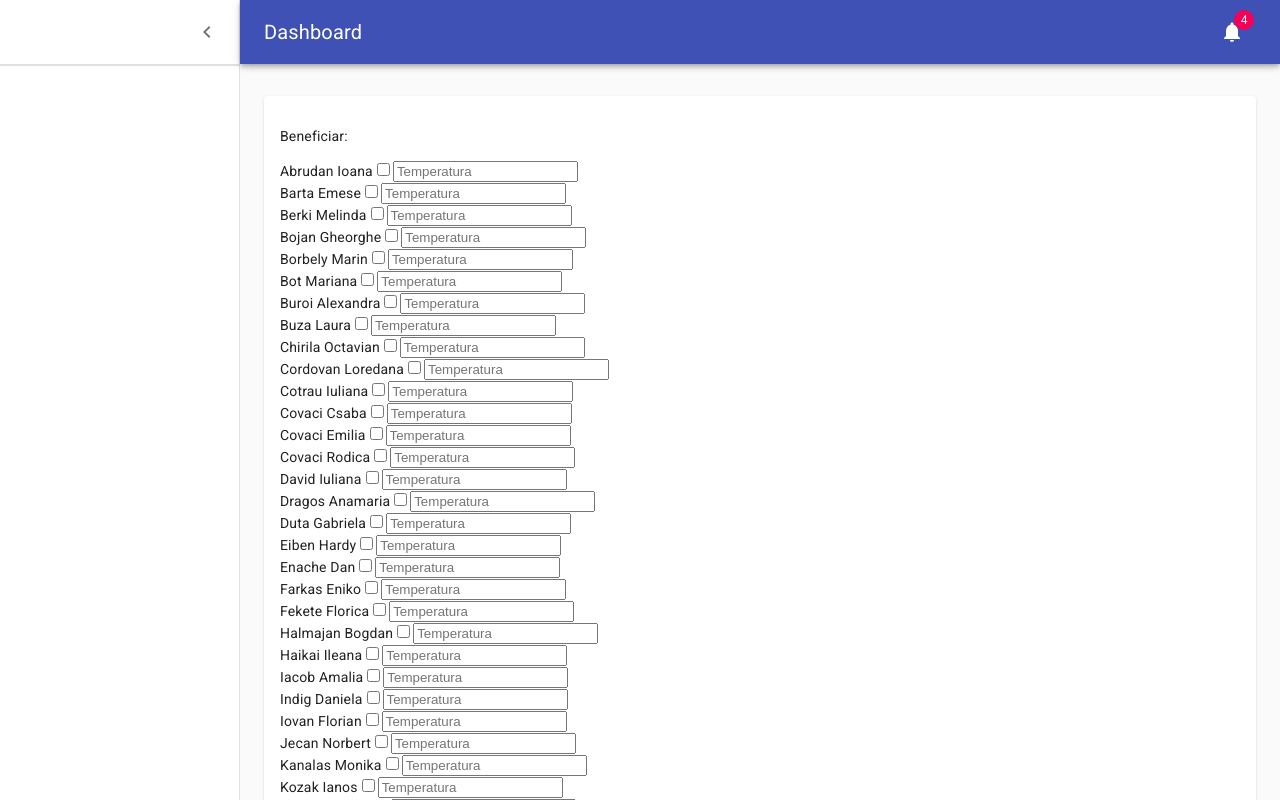
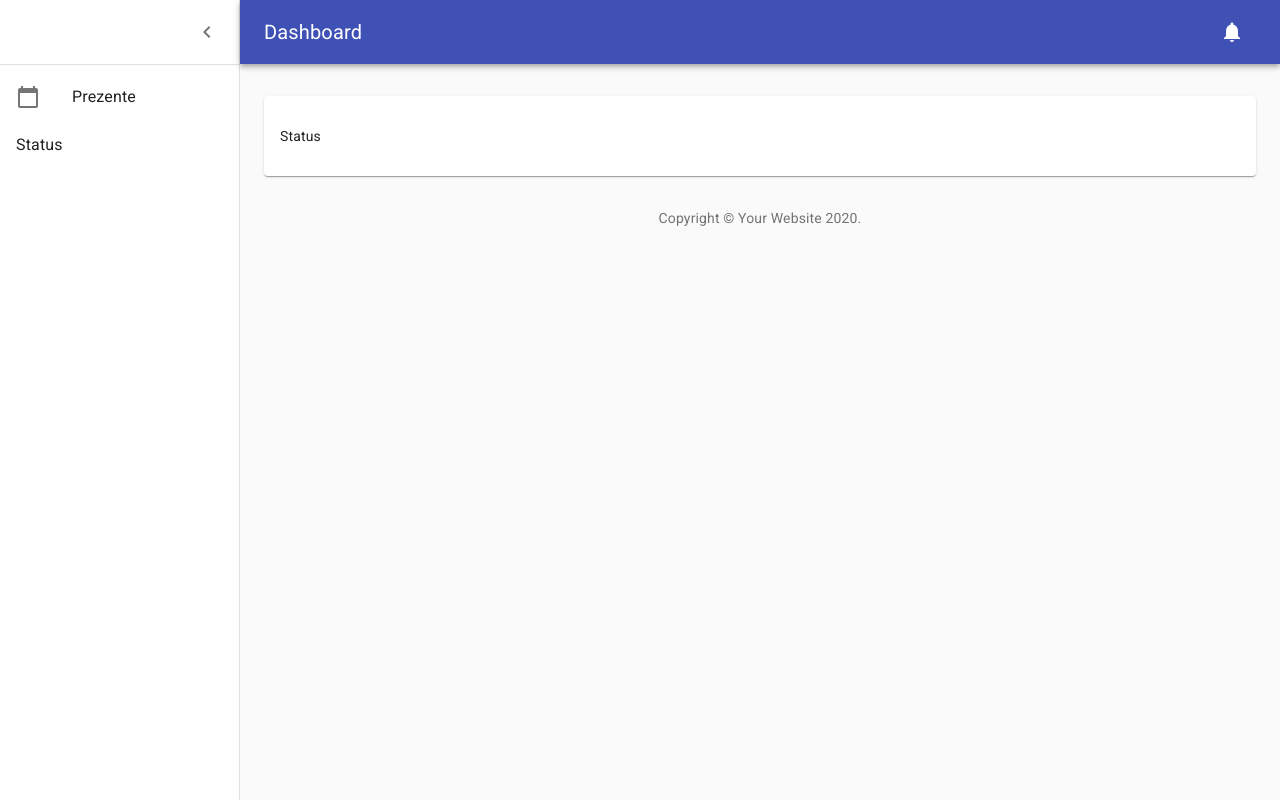
Before and after one commit to fastsly/prezente, a React (Create React App) app: page / in a window 1280 px wide. Both pictures are taken after a click on the button "SIGN IN". Built offline with nearby package versions, Linux system fonts and the light colour scheme.

Commit message:
working route for drawer buttons

```diff
--- a/src/components/Dashboard.js
+++ b/src/components/Dashboard.js
@@ -1,41 +1,51 @@
-import React from 'react';
-import clsx from 'clsx';
-import { makeStyles } from '@material-ui/core/styles';
-import CssBaseline from '@material-ui/core/CssBaseline';
-import Drawer from '@material-ui/core/Drawer';
-import Box from '@material-ui/core/Box';
-import AppBar from '@material-ui/core/AppBar';
-import Toolbar from '@material-ui/core/Toolbar';
-import List from '@material-ui/core/List';
-import Typography from '@material-ui/core/Typography';
-import Divider from '@material-ui/core/Divider';
-import IconButton from '@material-ui/core/IconButton';
-import Badge from '@material-ui/core/Badge';
-import Container from '@material-ui/core/Container';
-import Grid from '@material-ui/core/Grid';
-import Paper from '@material-ui/core/Paper';
-import Link from '@material-ui/core/Link';
-import MenuIcon from '@material-ui/icons/Menu';
-import ChevronLeftIcon from '@material-ui/icons/ChevronLeft';
-import NotificationsIcon from '@material-ui/icons/Notifications';
+import React from "react";
+import clsx from "clsx";
+import { makeStyles } from "@material-ui/core/styles";
+import CssBaseline from "@material-ui/core/CssBaseline";
+import Drawer from "@material-ui/core/Drawer";
+import Box from "@material-ui/core/Box";
+import AppBar from "@material-ui/core/AppBar";
+import Toolbar from "@material-ui/core/Toolbar";
+import List from "@material-ui/core/List";
+import Typography from "@material-ui/core/Typography";
+import Divider from "@material-ui/core/Divider";
+import IconButton from "@material-ui/core/IconButton";
+import Badge from "@material-ui/core/Badge";
+import Container from "@material-ui/core/Container";
+import Grid from "@material-ui/core/Grid";
+import Paper from "@material-ui/core/Paper";
+import Link from "@material-ui/core/Link";
+import ListItemText from "@material-ui/core/ListItemText";
+import ListItem from "@material-ui/core/ListItem";
+import MenuIcon from "@material-ui/icons/Menu";
+import ChevronLeftIcon from "@material-ui/icons/ChevronLeft";
+import CalendarTodayIcon from "@material-ui/icons/CalendarToday";
+import ListItemIcon from "@material-ui/core/ListItemIcon";
+import NotificationsIcon from "@material-ui/icons/Notifications";
+import {
+  BrowserRouter as Router,
+  Switch,
+  Route,
+  useHistory,
+} from "react-router-dom";
 import DatePicker from "react-datepicker";
 
 // import { mainListItems, secondaryListItems } from './listItems';
 // import Chart from './Chart';
 // import Deposits from './Deposits';
 // import Orders from './Orders';
-import BeneficiariList from './BeneficiariList'
-import Submit from './Submit'
+import BeneficiariList from "./BeneficiariList";
+import Submit from "./Submit";
 
 function Copyright() {
   return (
     <Typography variant="body2" color="textSecondary" align="center">
-      {'Copyright © '}
+      {"Copyright © "}
       <Link color="inherit" href="https://material-ui.com/">
         Your Website
-      </Link>{' '}
+      </Link>{" "}
       {new Date().getFullYear()}
-      {'.'}
+      {"."}
     </Typography>
   );
 }
@@ -44,21 +54,21 @@ const drawerWidth = 240;
 
 const useStyles = makeStyles((theme) => ({
   root: {
-    display: 'flex',
+    display: "flex",
   },
   toolbar: {
     paddingRight: 24, // keep right padding when drawer closed
   },
   toolbarIcon: {
-    display: 'flex',
-    alignItems: 'center',
-    justifyContent: 'flex-end',
-    padding: '0 8px',
+    display: "flex",
+    alignItems: "center",
+    justifyContent: "flex-end",
+    padding: "0 8px",
     ...theme.mixins.toolbar,
   },
   appBar: {
     zIndex: theme.zIndex.drawer + 1,
-    transition: theme.transitions.create(['width', 'margin'], {
+    transition: theme.transitions.create(["width", "margin"], {
       easing: theme.transitions.easing.sharp,
       duration: theme.transitions.duration.leavingScreen,
     }),
@@ -66,7 +76,7 @@ const useStyles = makeStyles((theme) => ({
   appBarShift: {
     marginLeft: drawerWidth,
     width: `calc(100% - ${drawerWidth}px)`,
-    transition: theme.transitions.create(['width', 'margin'], {
+    transition: theme.transitions.create(["width", "margin"], {
       easing: theme.transitions.easing.sharp,
       duration: theme.transitions.duration.enteringScreen,
     }),
@@ -75,36 +85,36 @@ const useStyles = makeStyles((theme) => ({
     marginRight: 36,
   },
   menuButtonHidden: {
-    display: 'none',
+    display: "none",
   },
   title: {
     flexGrow: 1,
   },
   drawerPaper: {
-    position: 'relative',
-    whiteSpace: 'nowrap',
+    position: "relative",
+    whiteSpace: "nowrap",
     width: drawerWidth,
-    transition: theme.transitions.create('width', {
+    transition: theme.transitions.create("width", {
       easing: theme.transitions.easing.sharp,
       duration: theme.transitions.duration.enteringScreen,
     }),
   },
   drawerPaperClose: {
-    overflowX: 'hidden',
-    transition: theme.transitions.create('width', {
+    overflowX: "hidden",
+    transition: theme.transitions.create("width", {
       easing: theme.transitions.easing.sharp,
       duration: theme.transitions.duration.leavingScreen,
     }),
     width: theme.spacing(7),
-    [theme.breakpoints.up('sm')]: {
+    [theme.breakpoints.up("sm")]: {
       width: theme.spacing(9),
     },
   },
   appBarSpacer: theme.mixins.toolbar,
   content: {
     flexGrow: 1,
-    height: '100vh',
-    overflow: 'auto',
+    height: "100vh",
+    overflow: "auto",
   },
   container: {
     paddingTop: theme.spacing(4),
@@ -112,9 +122,9 @@ const useStyles = makeStyles((theme) => ({
   },
   paper: {
     padding: theme.spacing(2),
-    display: 'flex',
-    overflow: 'auto',
-    flexDirection: 'column',
+    display: "flex",
+    overflow: "auto",
+    flexDirection: "column",
   },
   fixedHeight: {
     height: 240,
@@ -124,33 +134,62 @@ const useStyles = makeStyles((theme) => ({
 export default function Dashboard(props) {
   const classes = useStyles();
   const [open, setOpen] = React.useState(true);
+  const [test, setTest] = React.useState('test');
+  // const handleRoute =()=>{
+  //   setTest('bla')
+  //   console.log(test);
+  // }
   const handleDrawerOpen = () => {
     setOpen(true);
   };
   const handleDrawerClose = () => {
     setOpen(false);
   };
+
   const fixedHeightPaper = clsx(classes.paper, classes.fixedHeight);
-
+  let history = useHistory();
+  console.log('we '+test);
+  function handlePrezenteClick() {
+      console.log(history);
+      setTest('prezente')
+      history.push("/dashBoard/prezente");
+  }
+  function handleStatusClick() {
+    setTest('status')
+    console.log(history);
+      history.push("/dashBoard/status");
+  }
   return (
     <div className={classes.root}>
       <CssBaseline />
-      <AppBar position="absolute" className={clsx(classes.appBar, open && classes.appBarShift)}>
+      <AppBar
+        position="absolute"
+        className={clsx(classes.appBar, open && classes.appBarShift)}
+      >
         <Toolbar className={classes.toolbar}>
           <IconButton
             edge="start"
             color="inherit"
             aria-label="open drawer"
             onClick={handleDrawerOpen}
-            className={clsx(classes.menuButton, open && classes.menuButtonHidden)}
+            className={clsx(
+              classes.menuButton,
+              open && classes.menuButtonHidden
+            )}
           >
             <MenuIcon />
           </IconButton>
-          <Typography component="h1" variant="h6" color="inherit" noWrap className={classes.title}>
+          <Typography
+            component="h1"
+            variant="h6"
+            color="inherit"
+            noWrap
+            className={classes.title}
+          >
             Dashboard
           </Typography>
-          <IconButton color="inherit">
-            <Badge badgeContent={4} color="secondary">
+          <IconButton color="inherit" onClick={handlePrezenteClick}>
+            <Badge badgeContent={0} color="secondary">
               <NotificationsIcon />
             </Badge>
           </IconButton>
@@ -169,21 +208,46 @@ export default function Dashboard(props) {
           </IconButton>
         </div>
         <Divider />
-        {/* <List>{mainListItems}</List> */}
-        <Divider />
+        <List>
+          <ListItem button onClick={handlePrezenteClick}>
+            <ListItemIcon>
+              <CalendarTodayIcon />
+            </ListItemIcon>
+            <ListItemText primary="Prezente" />
+          </ListItem>
+          <ListItem button onClick={handleStatusClick}>
+            <ListItemText primary="Status" />
+          </ListItem>
+        </List>
+        {/* <Divider /> */}
         {/* <List>{secondaryListItems}</List> */}
       </Drawer>
       <main className={classes.content}>
         <div className={classes.appBarSpacer} />
-        <Container maxWidth="100%" className={classes.container}>
+        <Container className={classes.container}>
           <Grid container spacing={1}>
             <Grid item xs={12}>
-                <Paper className={classes.paper}>
-                    <BeneficiariList className={classes.content} benef= {props.benef} onCheck={props.onCheck} />
-                    <Submit onSubmit = {props.onSubmit}/>
-                    <DatePicker selected={props.prezentaDate} onChange={date => props.setPrezentaDate(date)}  />
-                </Paper>
-                </Grid>
+
+                  {test==='prezente'?
+                      <Paper className={classes.paper}>
+                        <BeneficiariList
+                          className={classes.content}
+                          benef={props.benef}
+                          onCheck={props.onCheck}
+                        />
+                        <Submit onSubmit={props.onSubmit} />
+                        <DatePicker
+                          selected={props.prezentaDate}
+                          onChange={(date) => props.setPrezentaDate(date)}
+                        />
+                      </Paper>
+
+                    :
+                      <Paper className={classes.paper}>
+                        <p>Status</p>
+                      </Paper>
+}
+            </Grid>
           </Grid>
           <Box pt={4}>
             <Copyright />
--- a/src/components/SignIn.js
+++ b/src/components/SignIn.js
@@ -53,8 +53,6 @@ export default function SignIn() {
   const classes = useStyles();
   let history = useHistory();
   function handleClick () {
-
-
       history.push("/dashBoard");
   }
   return (
```
Also changed, not shown: src/containers/App.js (+2 -31 lines).
